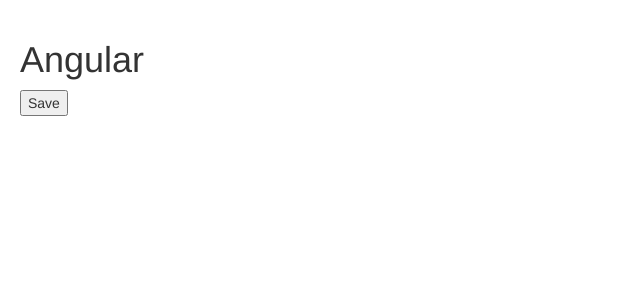
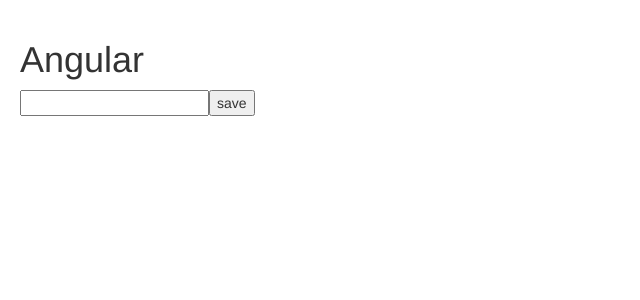
Before and after one commit to mohamedmonirshabana/angularProject, an Angular app: page / in a window 1280 px wide. Shown: the top 300 px of the page, without its empty margins (0-640 px from the left). Built offline with nearby package versions, Linux system fonts and the light colour scheme.

Commit message:
Add event binding for input text and Fix Issue in button

```diff
--- a/src/app/courses.component.ts
+++ b/src/app/courses.component.ts
@@ -5,18 +5,19 @@ import { CoursesService } from './courses.service';
 @Component({
     selector: 'courses', //   <div class="courses"> ".courses" / <courses> "courses" / <div id="courses"> "#Courses"
     template: `
-            <div (click)="onDiveClicked()">
-            <button (click)="onSave()">Save</button>
-            </div>
+            <input (keyup)="onKeyUp($event)" />
+
+            <button (click)="onSave($event)">save</button>
         `
     //search for dom style object properties
 })
 export class CoursesComponent{
-    onDiveClicked() {
-        console.log("Dive wase click");
+    onKeyUp(event:any) {
+        if (event.keyCode === 13) console.log("ENTER was Pressed");
     }
-    onSave() {
 
-        console.log("button wase click");
+    onSave(event: any) {
+        event.p
+        console.log("button was Enter",event);
     }
 }
```
